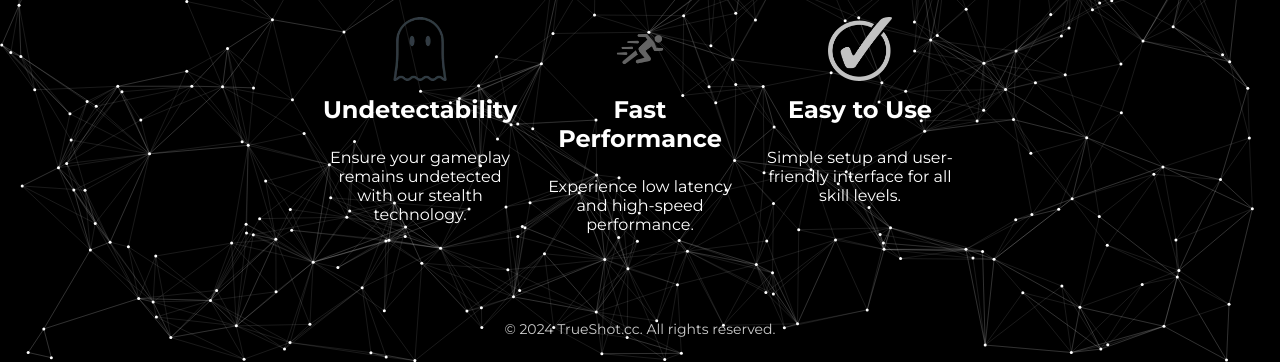
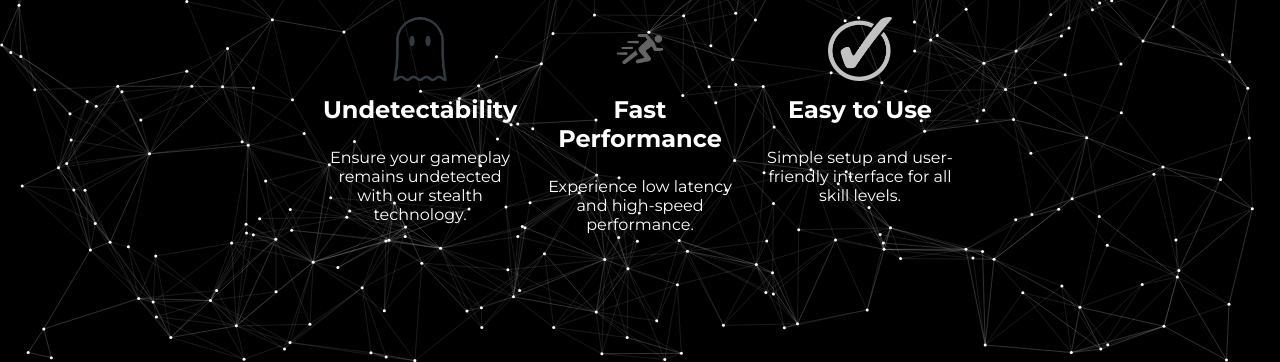
Before and after one commit to TrueShot-cc/x, a plain HTML site: page index.html in a window 1280 px wide. Shown: the part 438-800 px from the top of the page. Drawn offline with Linux system fonts and the light colour scheme; animation ran at ten frames a second.

Commit message:
Update index.html

```diff
--- a/index.html
+++ b/index.html
@@ -95,7 +95,6 @@
         </div>
     </div>
     <footer>
-        <p>&copy; 2024 TrueShot.cc. All rights reserved.</p>
     </footer>
     <script src="main.js"></script>
     <script>
```
